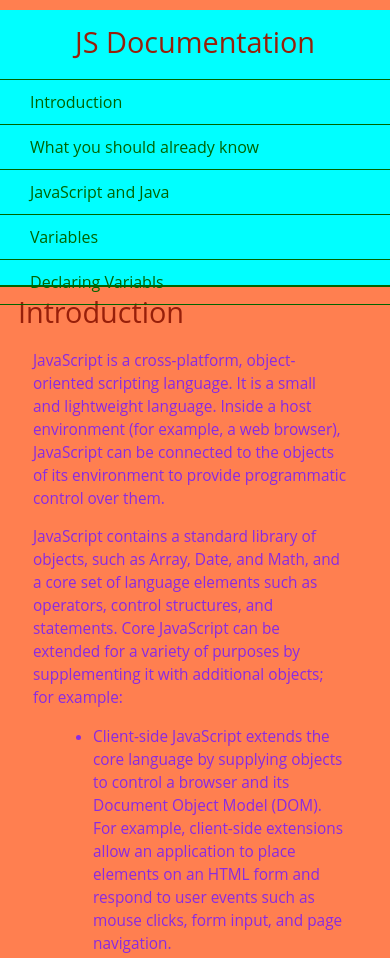
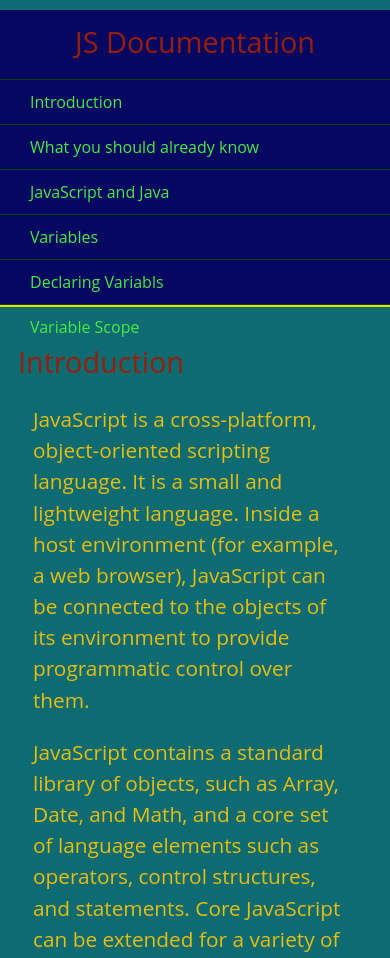
Before and after one commit to subratgoogle/Technical-Documentation-Page, a plain HTML site: page index.html in a window 390 px wide. Shown: the top 958 px of the page. Drawn offline with Linux system fonts and the light colour scheme.

Commit message:
Update style.css

```diff
--- a/style.css
+++ b/style.css
@@ -1,8 +1,8 @@
 html,
 body{
     min-width: 290px;
-    color: darkgreen;
-    background-color: coral;
+    color: rgb(226, 230, 8);
+    background-color: rgb(14, 107, 114);
     font-family: "Open Sans", Arial, sans-serif;
     line-height: 1.5;
 }
@@ -36,7 +36,7 @@ header{
 
 }
 #navbar li{
-    color: darkgreen;
+    color: rgb(14, 65, 18);
     border-top: 1px solid;
     list-style: none;
     position: relative;
@@ -45,7 +45,7 @@ header{
 #navbar a{
     display: block;
     padding: 10px 30px;
-    color: darkgreen;
+    color: rgb(68, 235, 68);
     text-decoration: none;
     cursor: pointer;
 
@@ -57,9 +57,9 @@ header{
     margin-bottom: 110px;
 }
 section article{
-    color: blueviolet;
+    color: rgb(230, 190, 15);
     margin: 15px;
-    font-size: 0.96em;
+    font-size: 1.3em;
 }
 section li{
     margin: 15px 0px 0px 20px;
@@ -84,16 +84,16 @@ code{
 @media only screen and (max-width: 815px) {
     #navbarm ul{
         border: 1px solid;
-        height: 207px;
+        height:207px;
     }
     #navbar{
-        background-color: aqua;
+        background-color: rgb(5, 7, 97);
         position: absolute;
         top: 10;
         padding: 0;
         margin: 0;
         width: 100%;
-        max-height: 275px;
+        max-height: 295px;
         border: none;
         z-index: 1;
         border-bottom: 2px solid;
@@ -102,7 +102,7 @@ code{
       #main-doc {
         position: relative;
         margin-left: 0px;
-        margin-top: 270px;
+        margin-top: 320px;
       }
     }
 
```
